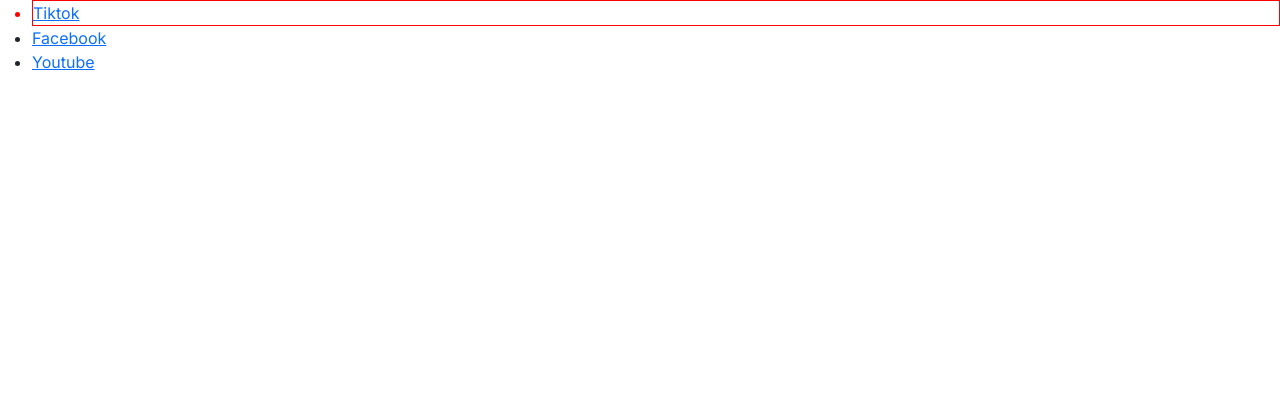
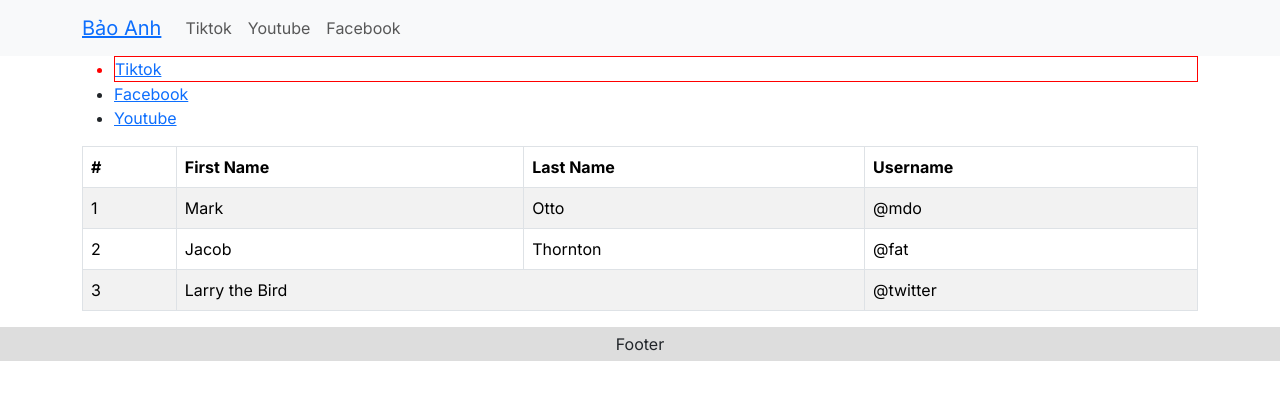
Before and after one commit to AnhHuynh1999/Next13, a Next.js app: page / in a window 1280 px wide. Shown: the top 400 px of the page. Built offline with nearby package versions, Linux system fonts and the light colour scheme; no server answers.

Commit message:
install swr (cache data)

```diff
--- a/package.json
+++ b/package.json
@@ -19,6 +19,7 @@
     "react": "18.2.0",
     "react-bootstrap": "2.8.0",
     "react-dom": "18.2.0",
+    "swr": "^2.2.0",
     "typescript": "5.0.4"
   }
 }
--- a/src/app/layout.tsx
+++ b/src/app/layout.tsx
@@ -1,6 +1,10 @@
+'use client'
 // import './globals.css'
 import { Inter } from 'next/font/google'
 import 'bootstrap/dist/css/bootstrap.min.css'
+import AppHeader from '@/components/app.header'
+import AppFooter from '@/components/app.footer'
+import Container from 'react-bootstrap/Container'
 
 const inter = Inter({ subsets: ['latin'] })
 
@@ -16,7 +20,13 @@
 }) {
   return (
     <html lang="en">
-      <body className={inter.className}>{children}</body>
+      <body className={inter.className}>
+        <AppHeader />
+        <Container>
+          {children}
+        </Container>
+        <AppFooter />
+      </body>
     </html>
   )
 }
--- a/src/app/page.tsx
+++ b/src/app/page.tsx
@@ -1,7 +1,18 @@
+'use client'
+import useSWR from 'swr'
 import Link from "next/link";
 import x from '@/styles/app.module.css';
+import AppTable from "@/components/app.table";
+export default function Home() {
+  const fetcher = (url: string) => fetch(url).then((res) => res.json())
+  const { data, error, isLoading } = useSWR("http://localhost:8000/blogs", fetcher, {
+    revalidateIfStale: false,
+    revalidateOnFocus: false,
+    revalidateOnReconnect: false,
+  });
 
-export default function Home() {
+  console.log('data', data);
+
   return (
     <div>
       <ul>
@@ -15,6 +26,7 @@
           <Link href="/youtube">Youtube</Link>
         </li>
       </ul>
+      <AppTable />
     </div>
   )
 }
--- /dev/null
+++ b/src/components/app.footer.tsx
@@ -0,0 +1,11 @@
+const AppFooter = () => {
+    return (
+        <div style={{
+            background: '#ddd',
+            textAlign: 'center',
+            padding: '5px 0'
+        }}>Footer</div>
+    )
+}
+
+export default AppFooter
--- /dev/null
+++ b/src/components/app.header.tsx
@@ -0,0 +1,25 @@
+'use client'
+import Link from 'next/link';
+import Nav from 'react-bootstrap/Nav';
+import Container from 'react-bootstrap/Container';
+import Navbar from 'react-bootstrap/Navbar';
+const AppHeader = () => {
+    return (
+        <Navbar expand="lg" className="bg-body-tertiary">
+            <Container>
+                <Navbar.Brand >
+                    <Link href="/">Bảo Anh</Link>
+                </Navbar.Brand>
+                <Navbar.Toggle aria-controls="basic-navbar-nav" />
+                <Navbar.Collapse id="basic-navbar-nav">
+                    <Nav className="me-auto">
+                        <Link className='nav-link' href="/tiktok">Tiktok</Link>
+                        <Link className='nav-link' href="/youtube">Youtube</Link>
+                        <Link className='nav-link' href="/facebook">Facebook</Link>
+                    </Nav>
+                </Navbar.Collapse>
+            </Container>
+        </Navbar>
+    )
+}
+export default AppHeader
--- /dev/null
+++ b/src/components/app.table.tsx
@@ -0,0 +1,37 @@
+'use client'
+import Table from 'react-bootstrap/Table';
+const AppTable = () => {
+    return (
+        <Table striped bordered hover>
+            <thead>
+                <tr>
+                    <th>#</th>
+                    <th>First Name</th>
+                    <th>Last Name</th>
+                    <th>Username</th>
+                </tr>
+            </thead>
+            <tbody>
+                <tr>
+                    <td>1</td>
+                    <td>Mark</td>
+                    <td>Otto</td>
+                    <td>@mdo</td>
+                </tr>
+                <tr>
+                    <td>2</td>
+                    <td>Jacob</td>
+                    <td>Thornton</td>
+                    <td>@fat</td>
+                </tr>
+                <tr>
+                    <td>3</td>
+                    <td colSpan={2}>Larry the Bird</td>
+                    <td>@twitter</td>
+                </tr>
+            </tbody>
+        </Table>
+    )
+}
+
+export default AppTable
```
